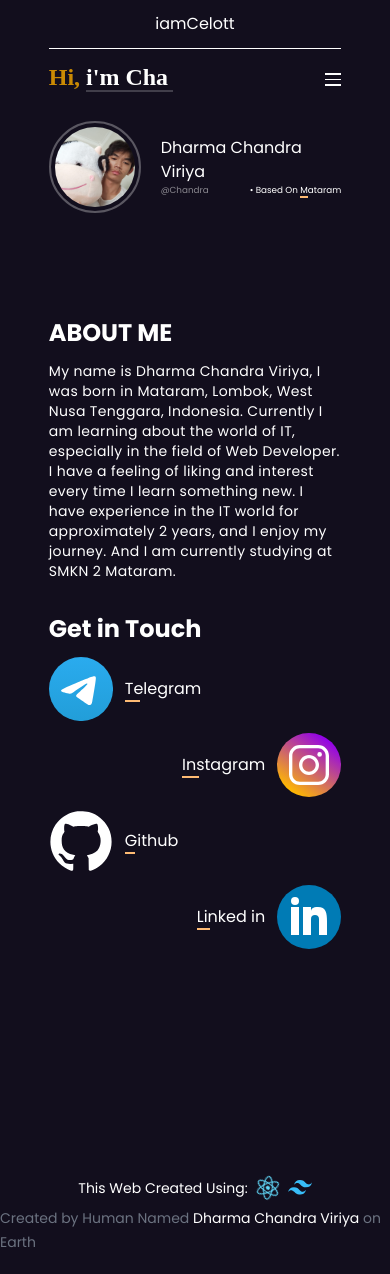
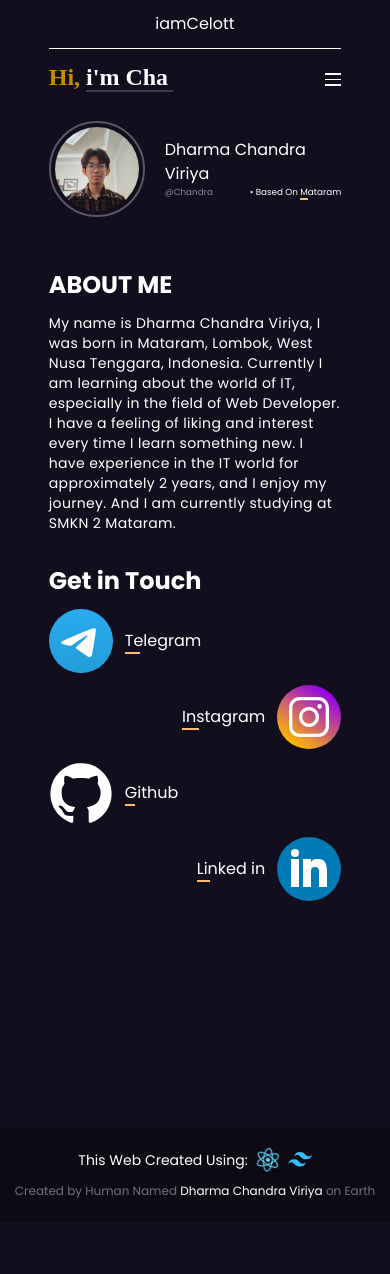
Before and after one commit to iamCelott/Portfolio, a React (Vite) app: page / in a window 390 px wide. After the commit the page ends 1222 px from the top, so only its background shows below. Built offline with nearby package versions, Linux system fonts and the light colour scheme; a web font is replaced by a local one.

Commit message:
edit the footer add background and change text size, change the profile picture, and edit the AbouMe Get in Touch responsive at sm:

```diff
--- a/src/frontend/component/Templates/AboutMe.tsx
+++ b/src/frontend/component/Templates/AboutMe.tsx
@@ -6,7 +6,7 @@ const AboutMe = () => {
     AOS.init();
   }, []);
   return (
-    <div className="w-3/4 sm:w-[30rem] md:w-[35rem] lg:w-[45rem] xl:w-[60rem] py-16 pb-52 mx-auto text-white font-[poppins]">
+    <div className="w-3/4 sm:w-[30rem] md:w-[35rem] lg:w-[45rem] xl:w-[60rem] py-3 lg:pt-16 pb-52 mx-auto text-white font-[poppins]">
       <div className="md:max-w-xl lg:max-w-3xl xl:max-w-5xl">
         <div className="flex justify-between">
           <div
@@ -101,9 +101,14 @@ const AboutMe = () => {
           </div>
         </div>
 
-        <div className="max-w-[320px] md:max-w-none py-5 xl:hidden">
+        <div
+          className="max-w-[320px] md:max-w-none py-5 xl:hidden"
+          data-aos="fade-left"
+          data-aos-duration="500"
+          data-aos-delay="500"
+        >
           <h1 className=" text-2xl lg:text-3xl font-bold py-3">Get in Touch</h1>
-          <div className="w-full md:h-52 flex flex-col gap-3 relative">
+          <div className="w-full md:h-52 flex flex-col gap-3 sm:gap-7 relative">
             <div className="flex items-center justify-start gap-3 md:absolute md:top-0 md:left-0">
               <img
                 className="w-16 hover-drop-shadow"
@@ -114,15 +119,16 @@ const AboutMe = () => {
                 <span className="relative underline-animation">Telegram</span>
               </a>
             </div>
-            <div className="flex items-center justify-end gap-3 md:absolute md:top-1/2 md:left-20">
+            <div className="flex items-center justify-end sm:justify-start md:justify-end gap-3 md:absolute md:top-1/2 md:left-20">
               <a
                 href="https://www.instagram.com/dcviriya?igsh=MWIzd2hqNTI5cGR0bA=="
                 target="_blank"
+                className="sm:order-2 md:order-1"
               >
                 <span className="relative underline-animation">Instagram</span>
               </a>
               <img
-                className="w-16 hover-drop-shadow"
+                className="w-16 hover-drop-shadow sm:order-1 md:order-2"
                 src="/svg/Instagram_logo_2022.svg"
                 alt=""
               />
@@ -137,15 +143,16 @@ const AboutMe = () => {
                 <span className="relative underline-animation">Github</span>
               </a>
             </div>
-            <div className="flex items-center justify-end gap-3 md:absolute md:top-0 md:right-0">
+            <div className="flex items-center justify-end sm:justify-start md:justify-end gap-3 md:absolute md:top-0 md:right-0">
               <a
                 href="https://www.linkedin.com/in/dharma-chandra-viriya-286497305/"
                 target="_blank"
+                className="sm:order-2 md:order-1"
               >
                 <span className="relative underline-animation">Linked in</span>
               </a>
               <img
-                className="w-16 hover-drop-shadow"
+                className="w-16 hover-drop-shadow sm:order-1 md:order-2"
                 src="/svg/linkedin-svgrepo-com.svg"
                 alt=""
               />
--- a/src/frontend/component/Templates/Footer.tsx
+++ b/src/frontend/component/Templates/Footer.tsx
@@ -1,7 +1,7 @@
 const Footer = () => {
   return (
     <>
-      <div className="flex flex-col justify-center items-center font-[poppins] text-white gap-2 pb-5">
+      <div className="flex flex-col justify-center items-center font-[poppins] text-white gap-2 py-5 bg-[rgba(0,0,0,0.3)]">
         <div className="text-sm flex gap-2 items-center">
           <span>This Web Created Using: </span>
           <a href="https://react.dev/" target="_blank">
@@ -20,7 +20,7 @@ const Footer = () => {
           </a>
         </div>
         <div className="">
-          <span className="text-sm text-gray-500">
+          <span className="text-xs text-gray-500">
             Created by Human Named{" "}
             <span className="text-white">Dharma Chandra Viriya</span> on Earth
           </span>
--- a/src/frontend/component/Templates/HeroContent.tsx
+++ b/src/frontend/component/Templates/HeroContent.tsx
@@ -48,9 +48,14 @@ const HeroContent = () => {
         </div>
       </span>
       <div className="flex gap-5 sm:w-[25rem] md:w-[30rem] lg:w-[40rem] xl:w-[50rem] items-center py-7 mx-auto">
-        <div className="w-24 md:w-32 xl:w-44 rounded-full overflow-hidden p-1 border-2 object-cover border-[rgba(255,255,255,0.3)]">
-          <img src="img/profile-pic.jpg" alt="" className="rounded-full" />
-        </div>
+        <a
+          href="https://mail.google.com/mail/u/0/#inbox?compose=GTvVlcRzCpVPbwjXXhGrvWnGrMBMrWhcWWvWVfLVTQrZXLzCvGnvdcPTHCzLKqMGHNLKSlvTBhQjx"
+          target="_blank"
+        >
+          <div className="w-24 md:w-32 xl:w-44 rounded-full overflow-hidden p-1 border-2 object-cover border-[rgba(255,255,255,0.3)]">
+            <img src="img/profile-pic.jpg" alt="" className="rounded-full" />
+          </div>
+        </a>
 
         <div className="flex flex-col">
           <span className="md:text-lg lg:text-2xl xl:text-3xl">
```
Also changed, not shown: public/img/profile-pic.jpg.
